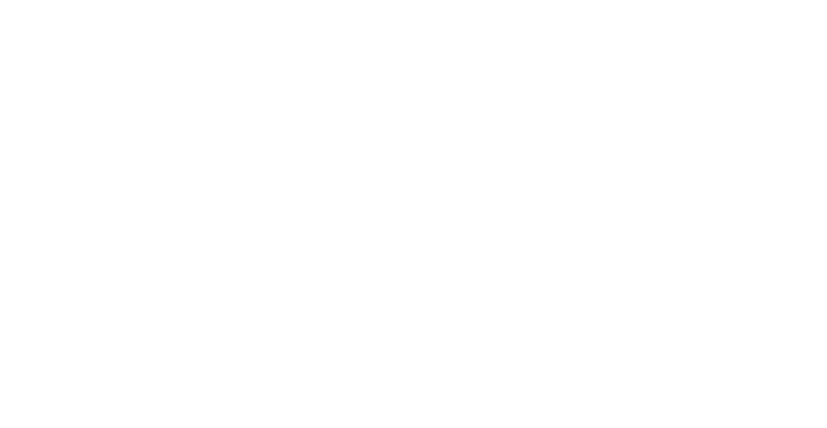
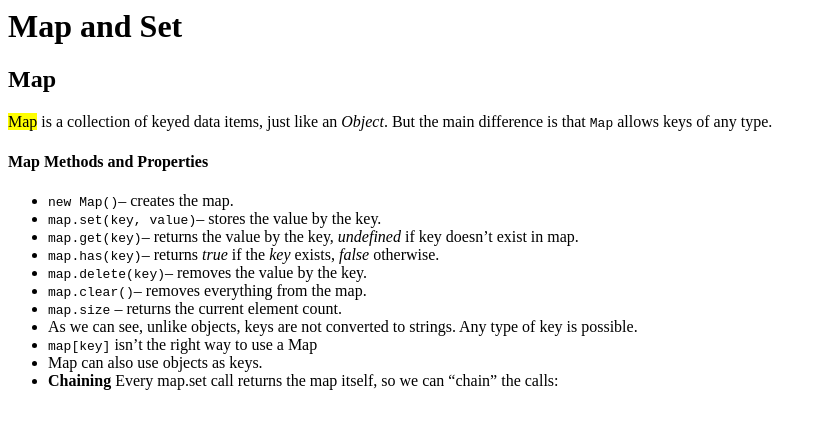
Before and after one commit to yugmani/js-info-map-set, a website: page index.html in a window 1280 px wide. Shown: the whole page, without its empty margins (0-827 px from the left). Drawn offline with Linux system fonts and the light colour scheme.

Commit message:
basic operation of Map

```diff
--- a/index.html
+++ b/index.html
@@ -1 +1,35 @@
-<div id="app"></div>
+<div id="app">
+  <h1>Map and Set</h1>
+  <h2>Map</h2>
+  <p>
+    <mark>Map</mark> is a collection of keyed data items, just like an
+    <em>Object</em>. But the main difference is that <code>Map</code> allows
+    keys of any type.
+  </p>
+  <h4>Map Methods and Properties</h4>
+  <ul>
+    <li><code>new Map()</code>– creates the map.</li>
+    <li><code>map.set(key, value)</code>– stores the value by the key.</li>
+    <li>
+      <code>map.get(key)</code>– returns the value by the key,
+      <em>undefined</em> if key doesn’t exist in map.
+    </li>
+    <li>
+      <code>map.has(key)</code>– returns <em>true</em> if the
+      <em>key</em> exists, <em>false</em> otherwise.
+    </li>
+    <li><code>map.delete(key)</code>– removes the value by the key.</li>
+    <li><code>map.clear()</code>– removes everything from the map.</li>
+    <li><code>map.size</code> – returns the current element count.</li>
+    <li>
+      As we can see, unlike objects, keys are not converted to strings. Any type
+      of key is possible.
+    </li>
+    <li><code>map[key]</code> isn’t the right way to use a Map</li>
+    <li>Map can also use objects as keys.</li>
+    <li>
+      <strong>Chaining</strong> Every map.set call returns the map itself, so we
+      can “chain” the calls:
+    </li>
+  </ul>
+</div>
```
Also changed, not shown: index.js (+66 -0 lines).
